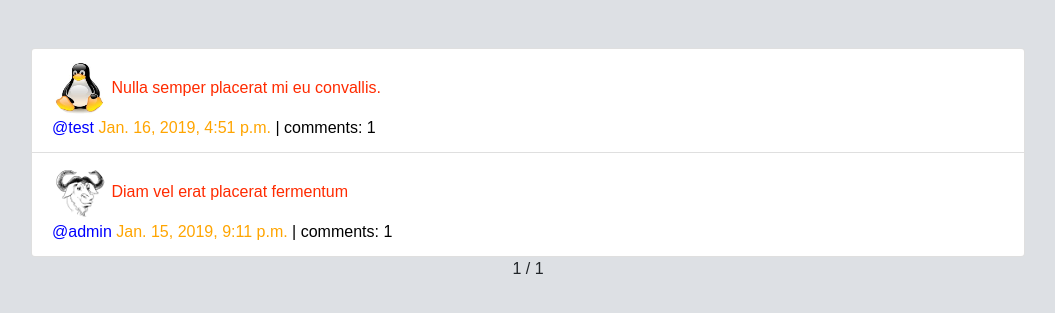
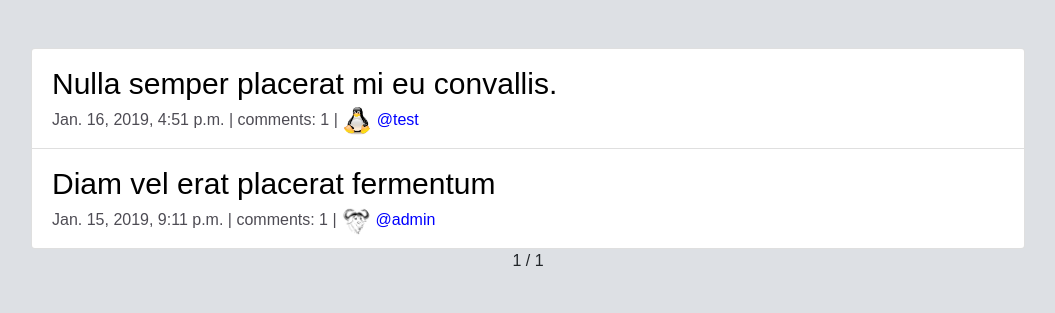
Before and after one commit to fastestmk/Convoy, a Django app: page / in a window 1280 px wide. Shown: the part 60-373 px from the top of the page, without its empty margins (112-1167 px from the left). Run offline with Django 3.2, Linux system fonts and the light colour scheme; data comes from the database, SQL or seed files in the repository; some libraries are stand-ins or nearby versions.

Commit message:
template fixed

```diff
--- a/post/templates/post/post_list.html
+++ b/post/templates/post/post_list.html
@@ -4,14 +4,14 @@
 <ol class="list-group">
   {% for post in Posts %}
     <li class="list-group-item">
-      <img height="55" width="55" class="rounded-circle account-img" src="{{ post.user.image.url }}">
-      <a  style="color:#FF2B00" href="http://127.0.0.1:8000/detail/{{ post.pk }}/">{{ post.title }}</a>
+      <a  style="color:black;font-size:30px" href="http://127.0.0.1:8000/detail/{{ post.pk }}/">{{ post.title }}</a>
       <div class="Link-detail">
         <span>
-          <a href="http://127.0.0.1:8000/@{{ post.user }}/" style="color:blue">@{{ post.user }}</a>
-          <a style="color:orange">{{post.date}}</a>
+          <a style="color:#4E4C54">{{post.date}}</a>
         </span>
-        <a class="Link-link"  style="color:black">| comments: {{ post.comments.count }}</a>
+        <a class="Link-link"  style="color:#4E4C54">| comments: {{ post.comments.count }} |</a>
+        <img height="30" width="30" class="rounded-circle account-img" src="{{ post.user.image.url }}">
+        <a href="http://127.0.0.1:8000/@{{ post.user }}/" style="color:blue"> @{{ post.user }}</a>
       </div>
     </li>
   {% endfor %}
--- a/post/urls.py
+++ b/post/urls.py
@@ -5,7 +5,7 @@ app_name = 'post'
 urlpatterns = [
     path('', view=PostList, name='list'),
     path('add/', view=NewPost.as_view(), name='add'),
-    path('detail/<int:pk>/', view=PostDetail, name='detail'),
+    path('detail/<int:pk>/', view=PostDetail.as_view(), name='detail'),
     path('detail/<int:pk>/comment/', view=CommentView.as_view(), name='comment'),
     path('edit/<int:pk>/', view=PostEdit.as_view(), name='edit'),
     path('delete/<int:pk>/', view=PostDelete, name='delete'),
--- a/post/views.py
+++ b/post/views.py
@@ -1,5 +1,5 @@
 from django.core.paginator import Paginator, EmptyPage, PageNotAnInteger
-from django.views.generic import CreateView, UpdateView
+from django.views.generic import CreateView, UpdateView, DetailView
 from django.shortcuts import redirect, render, get_object_or_404
 from django.contrib.auth.models import User
 from django.contrib import messages
@@ -65,11 +65,22 @@ def PostList(request):
     return render(request, 'post/post_list.html', {'Posts': Posts})
 
 
+'''
 def PostDetail(request, pk):
     queryset = Post.objects.get(pk=pk)
     template_name = "post/post_detail.html"
     context = dict(post=queryset)
     return render(request, template_name, context)
+'''
+
+
+class PostDetail(DetailView):
+    template_name = "post/post_detail.html"
+
+    def get(self, request, pk):
+        queryset = Post.objects.get(pk=pk)
+        context = dict(post=queryset)
+        return render(request, self.template_name, context)
 
 
 def PostDelete(request, pk):
```
Also changed, not shown: post/templates/post/post_detail.html (+3 -5 lines).
